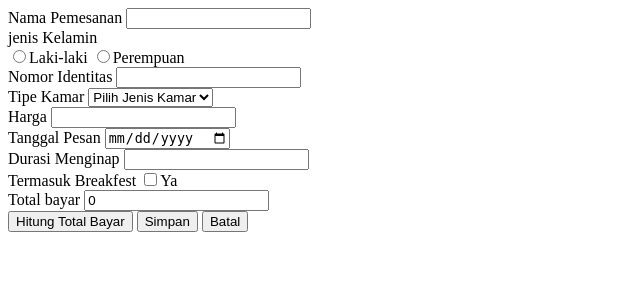
After one commit to lxxkvtme/pemesananhotel, a CodeIgniter app: page /pemesananhotel/index.php/pesankamar/index in a window 1280 px wide. The commit adds this page. Shown: the top 300 px of the page, without its empty margins (0-640 px from the left). Run offline with CodeIgniter, Linux system fonts and the light colour scheme.

Commit message:
form dikit lagi

```diff
--- a/application/config/autoload.php
+++ b/application/config/autoload.php
@@ -58,7 +58,7 @@ $autoload['packages'] = array();
 |
 |	$autoload['libraries'] = array('user_agent' => 'ua');
 */
-$autoload['libraries'] = array();
+$autoload['libraries'] = array('form_validation');
 
 /*
 | -------------------------------------------------------------------
--- /dev/null
+++ b/application/controllers/Pesankamar.php
@@ -0,0 +1,34 @@
+<?php
+defined('BASEPATH') or exit('No direct script access allowed');
+
+class Pesankamar extends CI_Controller
+{
+   public function index()
+   {
+      $this->load->view('pages/pesankamar');
+   }
+
+   public function addPemesanan()
+   {
+
+      $this->form_validation->set_rules('nama_pemesan', 'Nama Pemesan', 'required');
+      $this->form_validation->set_rules('jk', 'Jenis Kelamin', 'required');
+      $this->form_validation->set_rules('nomor_identitas', 'Nomor Ideentitas', 'required|numberic');
+      $this->form_validation->set_rules('tipe_kamar', 'Tipe Kamar', 'required');
+      $this->form_validation->set_rules('tanggal_Pesan', 'Tanggal Pesan', 'required');
+      $this->form_validation->set_rules('durasi_menginap', 'Durasi Menginap', 'required');
+
+      $data['nama_pemesan'] = $this->input->post('nama_pemesan');
+      $data['jk'] = $this->input->post('jk');
+      $data['nomor_identitas'] = $this->input->post('nomor_identitas');
+      $data['tipe_kamar'] = $this->input->post('tipe_kamar');
+      $data['harga_kamar'] = $this->input->post('harga_kamar');
+      $data['tanggal_pesan'] = $this->input->post('tanggal_pesan');
+      $data['durasi_menginap'] = $this->input->post('durasi_menginap');
+      $data['termasuk_breakfast'] = $this->input->post('termasuk_breakfast');
+
+
+      var_dump($data);
+      die;
+   }
+}
--- a/application/views/pages/pesankamar.php
+++ b/application/views/pages/pesankamar.php
@@ -11,61 +11,113 @@
 <body>
     <section>
         <div>
-            <form>
+            <form method="post" action="<?= base_url('Pesankamar/addPemesanan') ?>">
                 <div>
                     <div>
                         <label for="">Nama Pemesanan</label>
-                        <input type="text">
+                        <input type="text" name="nama_pemesan" id="nama_pemesan">
                     </div>
                     <div>
-                        <label for="">jenis Kelamin</label>
+                        <label for="jk">jenis Kelamin</label>
                         <div>
-                            <input type="radio" name="" id="">Laki-laki
-                            <input type="radio" name="" id="">Perempuan
+                            <input type="radio" name="jk" value="Laki-laki">Laki-laki
+                            <input type="radio" name="jk" value="Perempuan">Perempuan
                         </div>
                     </div>
                     <div>
                         <label for="">Nomor Identitas</label>
-                        <input type="text">
+                        <input type="number" name="nomor_identitas" id="nomor_identitas">
                     </div>
                     <div>
-                        <label for="">Tipe Kamar</label>
-                        <select name="" id="">
+                        <label for="tipe_kamar">Tipe Kamar</label>
+                        <select name="tipe_kamar" id="tipe_kamar" onChange="pilihKamar()">
                             <option value="" disabled selected>Pilih Jenis Kamar</option>
-                            <option value="">STANDAR</option>
-                            <option value="">DELUXE</option>
-                            <option value="">FAMILY</option>
+                            <option value="Standar">STANDAR</option>
+                            <option value="Deluxe">DELUXE</option>
+                            <option value="Family">FAMILY</option>
                         </select>
                     </div>
                     <div>
                         <label for="">Harga</label>
-                        <input type="number" disabled>
+                        <input type="number" name="harga_kamar" id="harga_kamar" readonly>
                     </div>
                     <div>
                         <label for="">Tanggal Pesan</label>
-                        <input type="date">
+                        <input type="date" name="tanggal_pesan">
                     </div>
                     <div>
                         <label for="">Durasi Menginap</label>
-                        <input type="number">
+                        <input type="number" name="durasi_menginap" id="durasi_menginap">
                     </div>
                     <div>
                         <label for="">Termasuk Breakfest</label>
-                        <input type="checkbox" name="" id="">Ya
+                        <input type="checkbox" name="termasuk_breakfast" id="breakfast" value="Ya">Ya
                     </div>
                     <div>
                         <label for="">Total bayar</label>
-                        <input type="number" disabled>
+                        <input type="number" name="total_bayar" id="total_bayar" readonly>
                     </div>
                 </div>
                 <div>
-                    <button type="button">Hitung Total Bayar</button>
+                    <button type="button" onClick='totalBayar()'>Hitung Total Bayar</button>
                     <button type="submit">Simpan</button>
                     <button type="reset">Batal</button>
                 </div>
             </form>
         </div>
     </section>
+
+    <!-- buat dropdown otomatis -->
+    <script>
+        function pilihKamar() {
+            let pilih = document.getElementById('tipe_kamar')
+            let hasil = pilih.options[pilih.selectedIndex]
+
+            if (hasil.value == 'Standar') {
+                document.getElementById('harga_kamar').value = 500000
+            } else if (hasil.value == 'Deluxe') {
+                document.getElementById('harga_kamar').value = 600000
+            } else if (hasil.value == 'Family') {
+                document.getElementById('harga_kamar').value = 700000
+            } else {
+                document.getElementById('harga_kamar').value = null
+            }
+        }
+
+        pilihKamar()
+
+        function totalBayar() {
+            let hargakamar = document.getElementById('harga_kamar').value
+            let durasi = document.getElementById('durasi_menginap').value
+            let breakfast = document.getElementById('breakfast')
+            let cekBreakfast = ''
+
+            if (breakfast.checked) {
+                cekBreakfast = 80000
+            } else {
+                cekBreakfast = null
+            }
+
+            let total = hargakamar * durasi + cekBreakfast
+            let diskon = total * 0.1
+            let totalharga = ''
+
+
+            if (durasi > 3) {
+                totalharga = total - diskon
+            } else {
+                totalharga = total
+            }
+
+            document.getElementById('total_bayar').value = totalharga
+
+        }
+
+        totalBayar()
+    </script>
+
+
+
 </body>
 
 </html>
```
